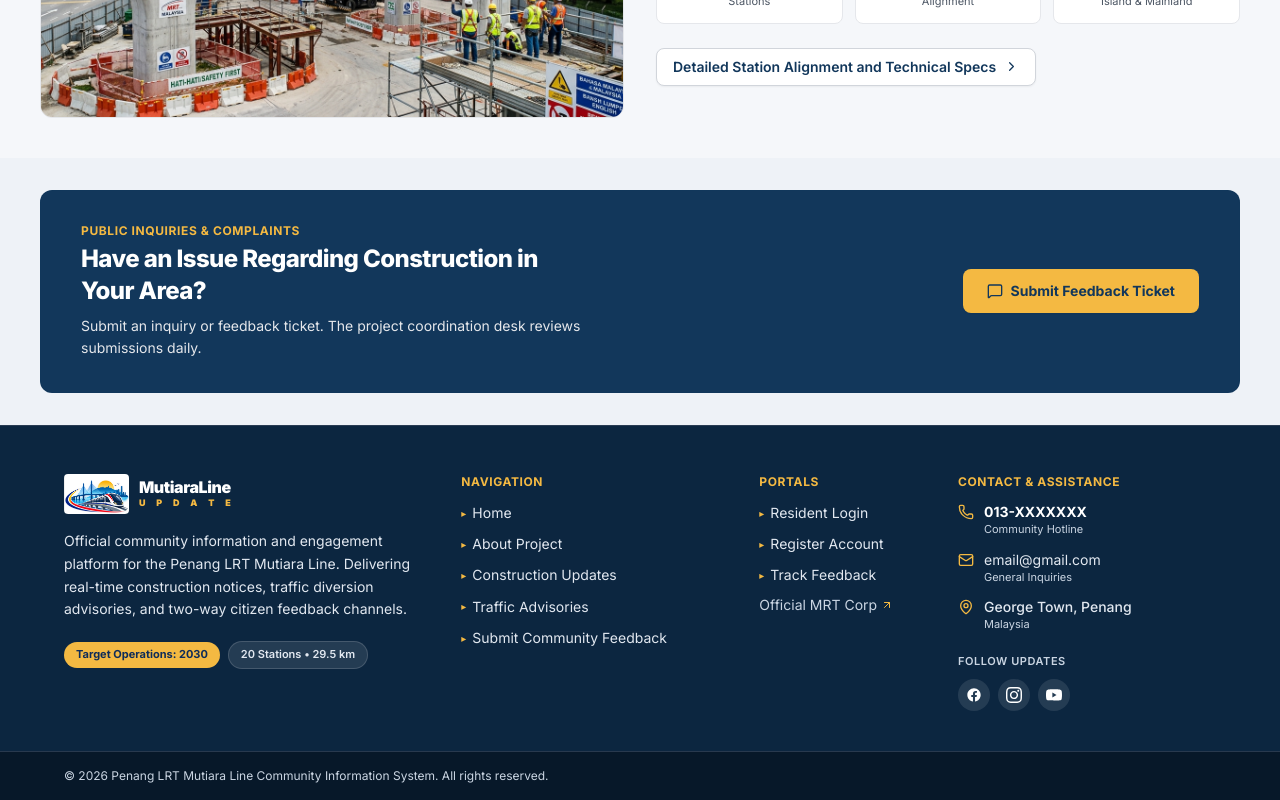
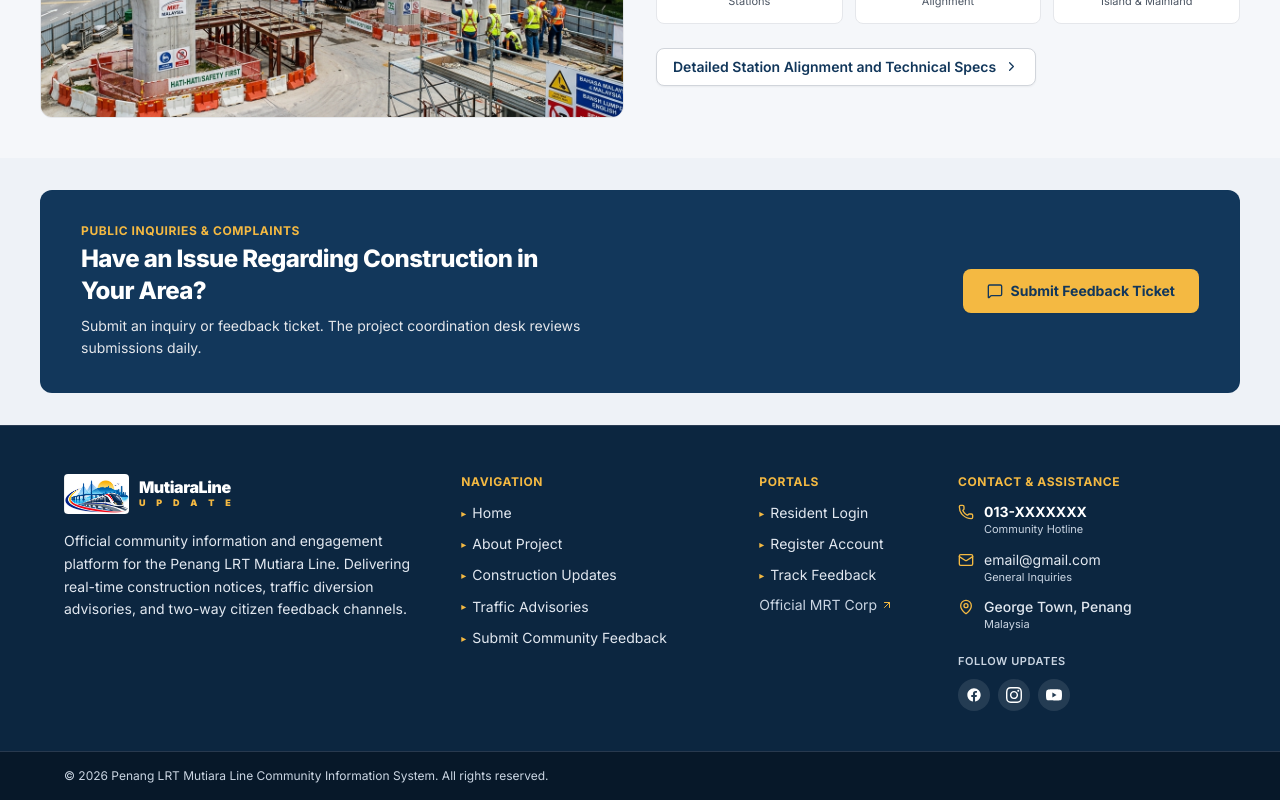
Before and after one commit to HazriqAfiq/Mutiara-LRT-Line-Community-Information-System, a React (Vite) app in the folder frontend/: page / in a window 1280 px wide. Shown: the part 4060-4860 px from the top of the page. Built offline with nearby package versions, Linux system fonts and the light colour scheme.

Commit message:
Remove target operations and stations pill badges from footer

```diff
--- a/frontend/src/components/layout/Footer.jsx
+++ b/frontend/src/components/layout/Footer.jsx
@@ -41,15 +41,6 @@ export default function Footer() {
               Mutiara Line. Delivering real-time construction notices, traffic diversion
               advisories, and two-way citizen feedback channels.
             </p>
-
-            <div className="flex flex-wrap items-center gap-2 pt-1">
-              <span className="inline-flex items-center gap-1.5 px-3 py-1 rounded-full text-[11px] font-bold text-[#0F2C59] bg-[#F4B942]">
-                Target Operations: 2030
-              </span>
-              <span className="inline-flex items-center gap-1 px-3 py-1 rounded-full text-[11px] font-semibold text-slate-200 bg-white/10 border border-white/15">
-                20 Stations • 29.5 km
-              </span>
-            </div>
           </div>
 
           {/* Column 2: Quick Links (3 cols) */}
```
